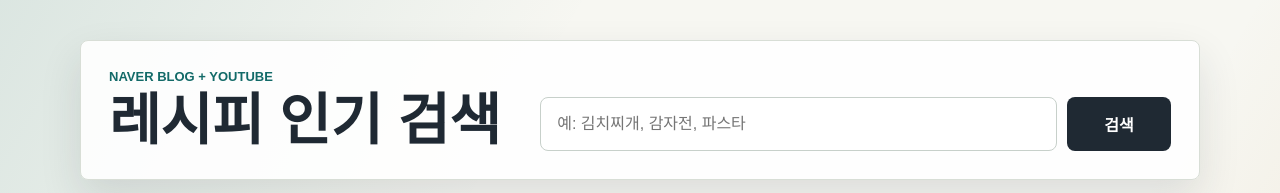
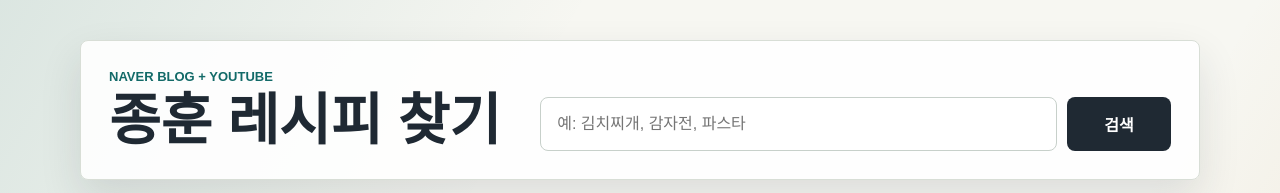
Before and after one commit to jjhoon7/recipe-finder-kr, a website: page public/index.html in a window 1280 px wide. Shown: the top 193 px of the page. Drawn offline with Linux system fonts and the light colour scheme.

Commit message:
Rename site title

```diff
--- a/public/index.html
+++ b/public/index.html
@@ -3,7 +3,7 @@
   <head>
     <meta charset="utf-8">
     <meta name="viewport" content="width=device-width, initial-scale=1">
-    <title>레시피 인기 검색</title>
+    <title>종훈 레시피 찾기</title>
     <link rel="stylesheet" href="/style.css">
   </head>
   <body>
@@ -11,7 +11,7 @@
       <section class="search-panel" aria-labelledby="page-title">
         <div>
           <p class="eyebrow">Naver Blog + YouTube</p>
-          <h1 id="page-title">레시피 인기 검색</h1>
+          <h1 id="page-title">종훈 레시피 찾기</h1>
         </div>
 
         <form id="search-form" class="search-form">
```
